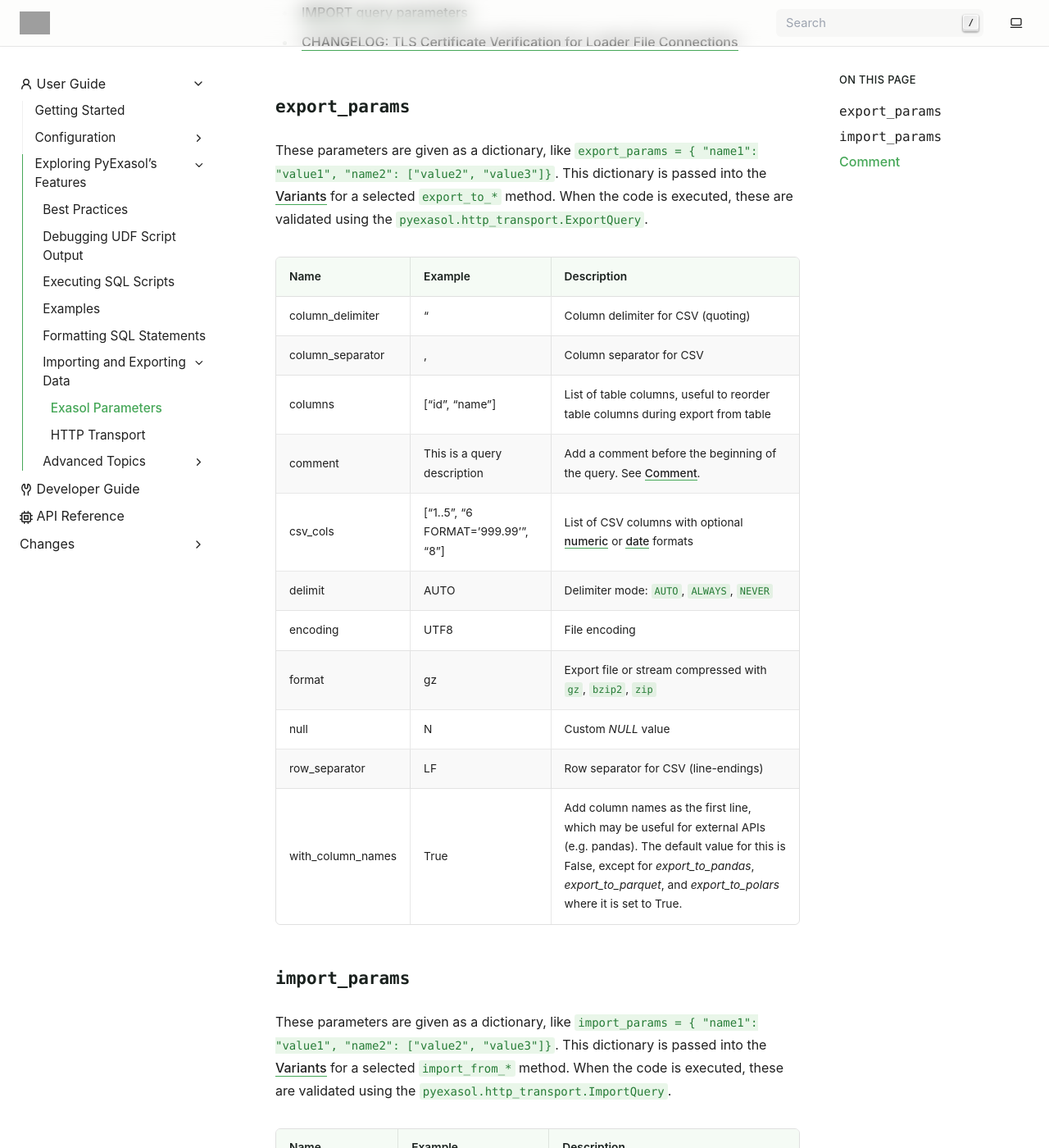
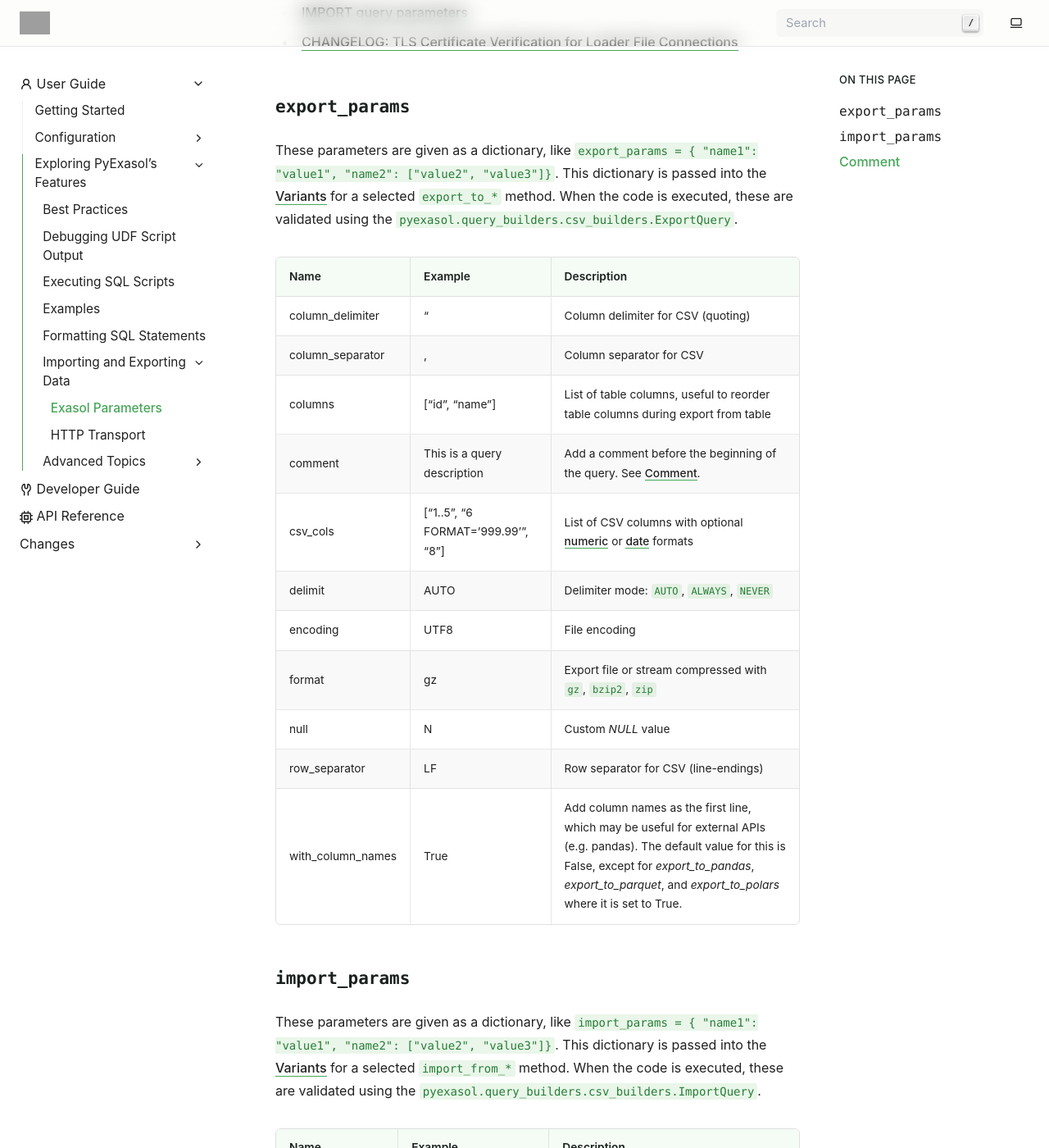
Before and after one commit to exasol/pyexasol, a Sphinx documentation site: the page built from doc/user_guide/exploring_features/import_and_export/parameters.rst, in a window 1280 px wide and 1400 px high, scrolled down 383 px. Shown: the whole window at 82% size. Built offline with Sphinx 7.4.7, drawn with Linux system fonts in a browser that asks for light colours; grey boxes are pictures that could not be loaded.

Commit message:
Update user guide

```diff
--- a/doc/user_guide/exploring_features/import_and_export/parameters.rst
+++ b/doc/user_guide/exploring_features/import_and_export/parameters.rst
@@ -21,7 +21,7 @@ Please refer to the Exasol User Manual to learn more about:
 
 These parameters are given as a dictionary, like ``export_params = { "name1": "value1", "name2": ["value2", "value3"]}``.
 This dictionary is passed into the :ref:`Variants` for a selected ``export_to_*``
-method. When the code is executed, these are validated using the :class:`pyexasol.http_transport.ExportQuery`.
+method. When the code is executed, these are validated using the :class:`pyexasol.query_builders.csv_builders.ExportQuery`.
 
 
 .. list-table::
@@ -73,7 +73,7 @@ method. When the code is executed, these are validated using the :class:`pyexaso
 
 These parameters are given as a dictionary, like ``import_params = { "name1": "value1", "name2": ["value2", "value3"]}``.
 This dictionary is passed into the :ref:`Variants` for a selected ``import_from_*``
-method. When the code is executed, these are validated using the :class:`pyexasol.http_transport.ImportQuery`.
+method. When the code is executed, these are validated using the :class:`pyexasol.query_builders.csv_builders.ImportQuery`.
 
 .. list-table::
    :header-rows: 1
```
